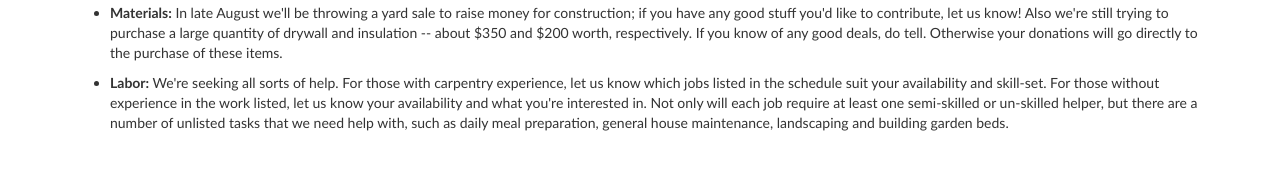
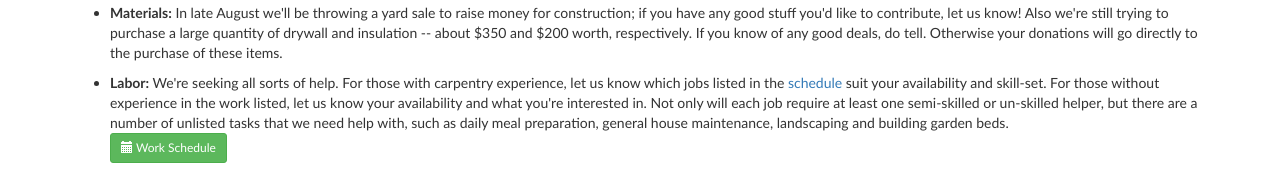
Before and after one commit to darinacosta/syc, a website: page sycamore/index.html in a window 1280 px wide. Shown: the part 1756-1936 px from the top of the page. Drawn offline with nearby package versions, Linux system fonts and the light colour scheme; some packages are replaced by stand-ins of ours; files that its build step writes are made by us from their sources.

Commit message:
css adjustments

```diff
--- a/sycamore/index.html
+++ b/sycamore/index.html
@@ -133,7 +133,13 @@
           </li>
           <li>
             <p>
-              <b>Labor:</b> We're seeking all sorts of help. For those with carpentry experience, let us know which jobs listed in the schedule suit your availability and skill-set. For those without experience in the work listed, let us know your availability and what you're interested in. Not only will each job require at least one semi-skilled or un-skilled helper, but there are a number of unlisted tasks that we need help with, such as daily meal preparation, general house maintenance, landscaping and building garden beds.
+              <b>Labor:</b> We're seeking all sorts of help. For those with carpentry experience, let us know which jobs listed in the
+              <a href="https://calendar.google.com/calendar/embed?showTitle=0&amp;showPrint=0&amp;showTz=0&amp;height=600&amp;wkst=1&amp;bgcolor=%23FFFFFF&amp;src=helpfixourshit%40gmail.com&amp;color=%231B887A&amp;ctz=America%2FChicago&dates=20160905%2F20160920" target="_blank">schedule</a>
+              suit your availability and skill-set. For those without experience in the work listed, let us know your availability and
+              what you're interested in. Not only will each job require at least one semi-skilled or un-skilled helper, but there are
+              a number of unlisted tasks that we need help with, such as daily meal preparation, general house maintenance, landscaping
+              and building garden beds.<br>
+              <a href="https://calendar.google.com/calendar/embed?showTitle=0&amp;showPrint=0&amp;showTz=0&amp;height=600&amp;wkst=1&amp;bgcolor=%23FFFFFF&amp;src=helpfixourshit%40gmail.com&amp;color=%231B887A&amp;ctz=America%2FChicago&dates=20160905%2F20160920" target="_blank" class="btn btn-sm btn-success mobile"><span class="glyphicon glyphicon-calendar"></span> Work Schedule</a>
             </p>
           </li>
 
--- a/sycamore/styles/main.css
+++ b/sycamore/styles/main.css
@@ -91,7 +91,6 @@ body {
 
 ul#sycbuttons li {
     display:inline;
-    padding: 15px;
 }
 
 ul#sycbuttons li.desktop {
```
